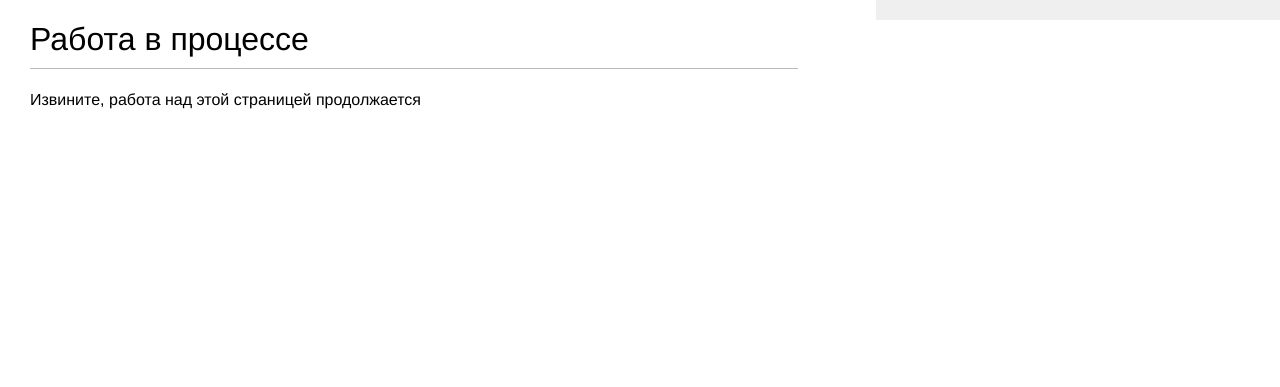
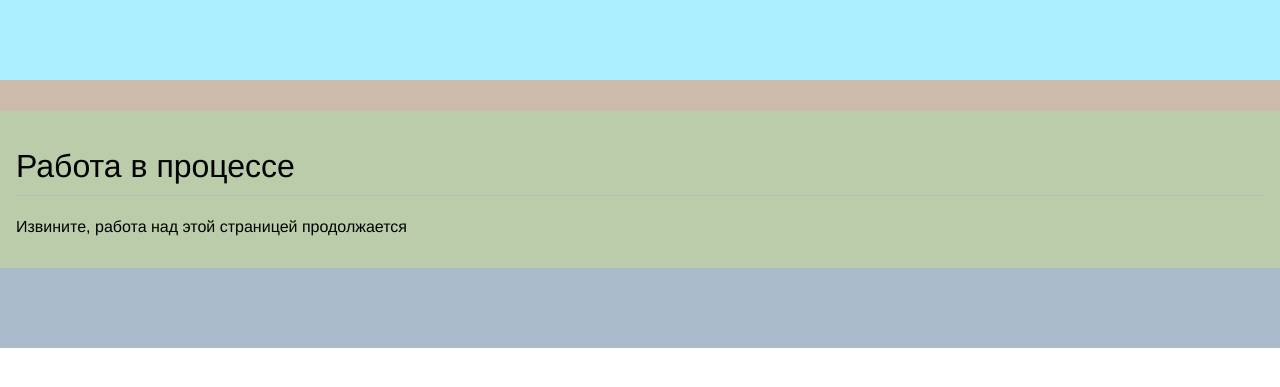
Before and after one commit to EliseevVadim/LubMi-shop, a Django app: page /lms/delivery/ in a window 1280 px wide. Shown: the top 387 px of the page. Run offline with Django 4.2, Linux system fonts and the light colour scheme; data comes from the database, SQL or seed files in the repository; some libraries are stand-ins or nearby versions.

Commit message:
org 796: in progress

```diff
--- a/lmspy/lmshop/lms/static/css/lms.css
+++ b/lmspy/lmshop/lms/static/css/lms.css
@@ -1,12 +1,73 @@
-body {
-    margin:0;
-    padding:0;
-    font-family:helvetica, sans-serif;
+:root {
+    --LeadingHeight: 3rem;
+    --FooterHeight: 3rem;
+    --DefPadding: 1rem;
+    --Fonts: helvetica, sans-serif
 }
 
-a {
-    color:#00abff;
-    text-decoration:none;
+body {
+    margin: 0;
+    padding: 0;
+    font-family: var(--Fonts);
+}
+
+.content {
+    z-index: 10;
+    position: static;
+    margin-top=100px;
+    width=100%;
+    display: flex;
+    flex-flow: column;
+}
+
+header.page {
+    padding: var(--DefPadding);
+    background: #cba;
+}
+
+main.page {
+    padding: var(--DefPadding);
+    background: #bca;
+}
+
+footer.page {
+    padding: var(--DefPadding);
+    background: #abc;
+    flex: 0 0 var(--FooterHeight);
+}
+
+#leading-spacer {
+    flex: 0 0 calc(var(--LeadingHeight) + var(--DefPadding) + 15px);
+}
+
+header.leading {
+    z-index: 20;
+    position: fixed;
+    width: 100%;
+    height: var(--LeadingHeight);
+    padding: var(--DefPadding);
+    top: 0;
+    background: #aef;
+}
+
+aside {
+    padding: var(--DefPadding);
+    position: fixed;
+    z-index: 30;
+    top: 0;
+    height: 100vh;
+    flex: 0 0 10rem;
+    display: none;
+}
+
+aside.right {
+    right:0;
+    background:#0f0;
+}
+
+aside.left {
+    left:0;
+    background:#f00;
 }
 
 h1 {
@@ -18,20 +79,6 @@ h1 {
 h2 {
     font-weight:normal;
     margin:30px 0 0;
-}
-
-#content {
-    float:left;
-    width:60%;
-    padding:0 0 0 30px;
-}
-
-#sidebar {
-    float:right;
-    width:30%;
-    padding:10px;
-    background:#efefef;
-    height:100%;
 }
 
 p.price {
--- a/lmspy/lmshop/lms/templates/lms/base.html
+++ b/lmspy/lmshop/lms/templates/lms/base.html
@@ -2,17 +2,40 @@
 <!DOCTYPE html>
 <html>
 <head>
+  <link href="{% static "css/lms.css" %}" rel="stylesheet">
   <title>{% block title %}{% endblock %}</title>
-  <link href="{% static "css/lms.css" %}" rel="stylesheet">
+  <meta name="viewport" content="width=device-width, initial-scale=1.0"/>
 </head>
 <body>
-  <div id="content">
-    {% block content %}
+  <header class="leading">
+      {% block leading %}
+      {% endblock %}
+  </header>
+
+  <aside class="left">
+    {% block left_side_bar %}
     {% endblock %}
-  </div>
-  <div id="sidebar">
+  </aside>
+
+  <aside class="right">
     {% block right_side_bar %}
     {% endblock %}
+  </aside>
+
+  <div class="content">
+    <div id="leading-spacer"></div>
+    <header class="page">
+        {% block page_header %}
+        {% endblock %}
+    </header>
+    <main class="page">
+      {% block page_content %}
+      {% endblock %}
+    </main>
+    <footer class="page">
+      {% block page_footer %}
+      {% endblock %}
+    </footer>
   </div>
 </body>
 </html>
--- a/lmspy/lmshop/lms/templates/lms/under_work.html
+++ b/lmspy/lmshop/lms/templates/lms/under_work.html
@@ -1,6 +1,6 @@
 {% extends "lms/base.html" %}
 {% block title %}Работа в процессе{% endblock %}
-{% block content %}
+{% block page_content %}
   <h1>Работа в процессе</h1>
   <p>Извините, работа над этой страницей продолжается</p>
 {% endblock %}
--- a/lmspy/lmshop/lms/views.py
+++ b/lmspy/lmshop/lms/views.py
@@ -7,7 +7,7 @@ class IndexView(ListView):
     queryset = Product.published.all()
     context_object_name = 'products'
     paginate_by = 3
-    template_name = 'lms/catalogue/list.html'
+    template_name = 'lms/index.html'
 
 
 class CatalogueView(ListView):
```
Also changed, not shown: other parts of lmspy/lmshop/lms/static/css/lms.css (+0 -40 lines), lmspy/lmshop/lms/templates/lms/index.html (added, +50 -0 lines).
